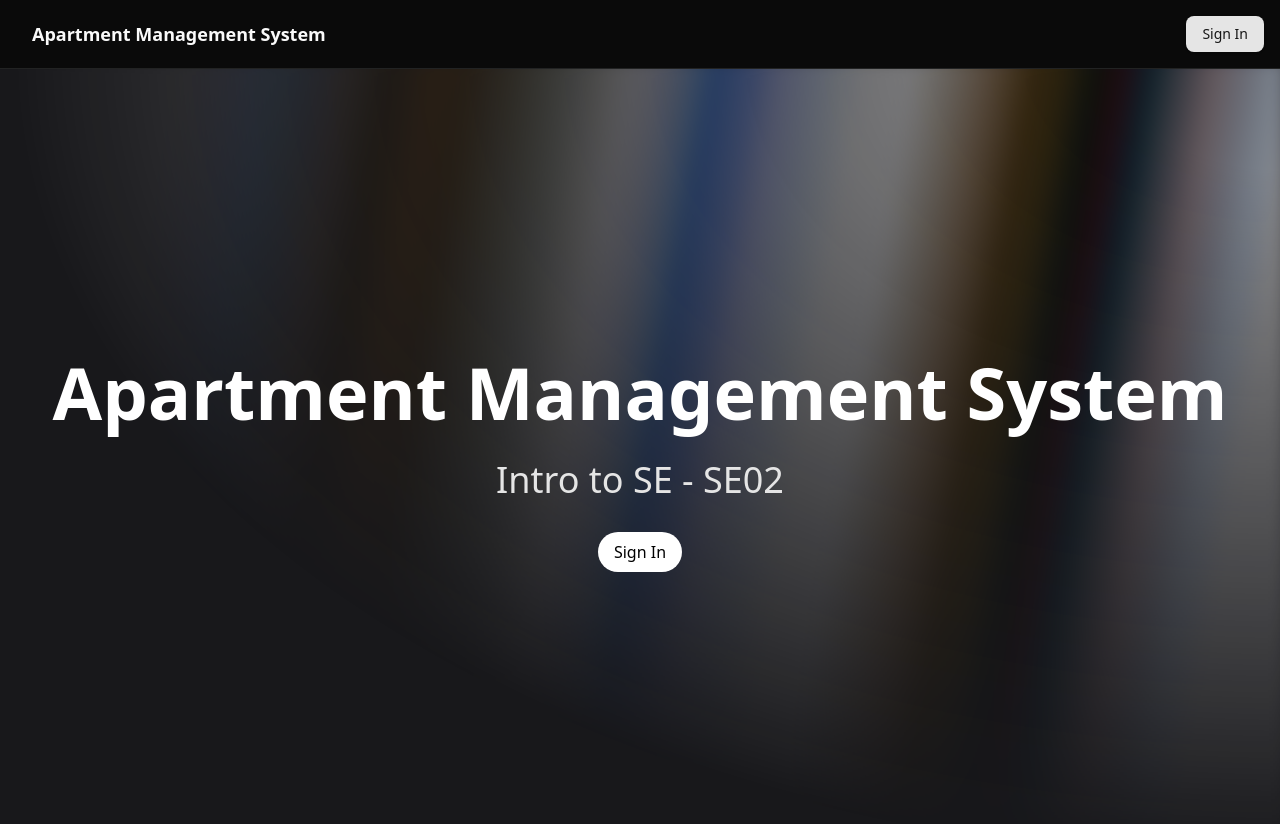
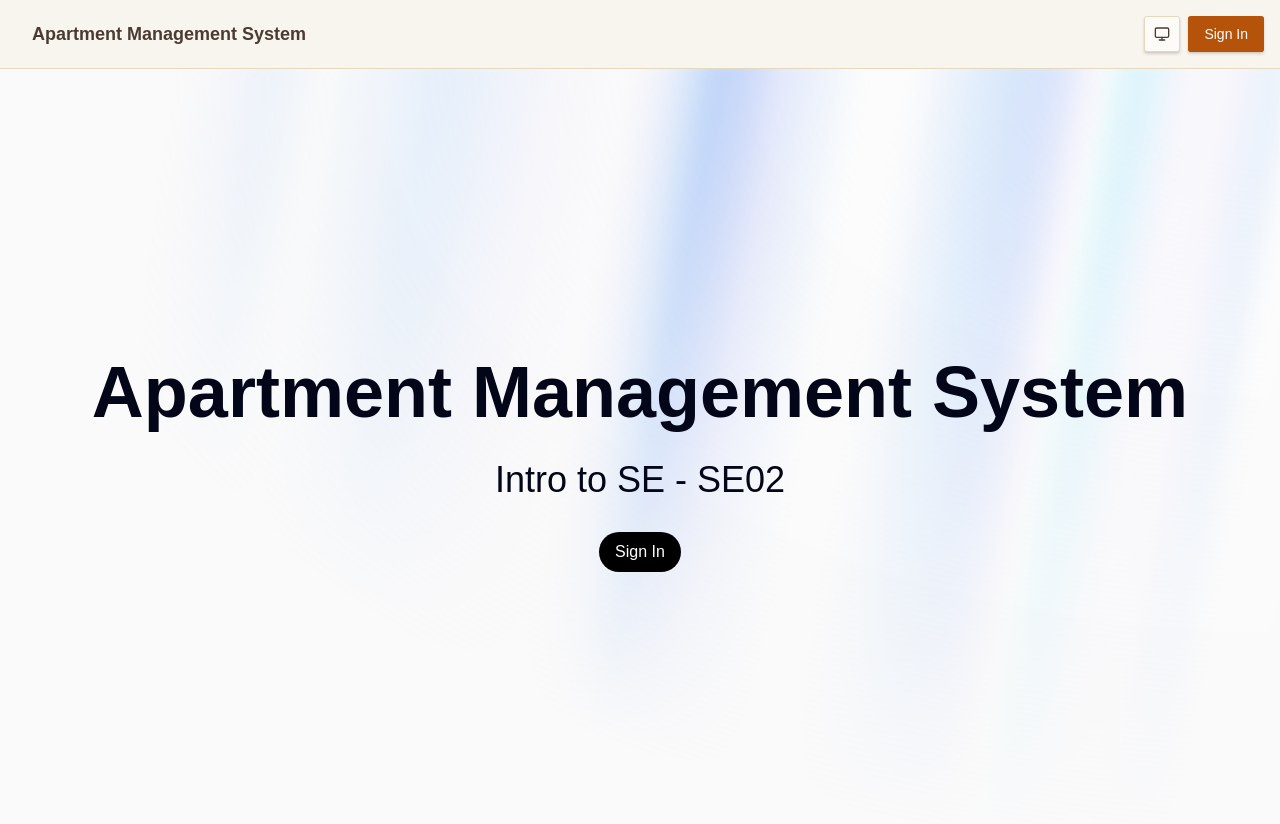
Before and after one commit to whiteou7/IT3180-2025I-SE02, a Next.js app: page / in a window 1280 px wide. Shown: the top 824 px of the page. Built offline with nearby package versions, Linux system fonts and the light colour scheme.

Commit message:
feat: use new theme and add theme toggler

```diff
--- a/components/Header.tsx
+++ b/components/Header.tsx
@@ -4,6 +4,7 @@
 import { useUserStore } from "@/store/userStore"
 import { Dialog, DialogContent, DialogHeader, DialogTitle, DialogTrigger } from "./ui/dialog"
 import { UserInfoForm } from "./UserInfoForm"
+import { ThemeToggle } from "./ThemeToggle"
 
 export default function Header() {
   const router = useRouter()
@@ -16,16 +17,20 @@
   }
 
   return (
-    <header className="fixed flex items-center justify-between p-4 border-b w-full bg-background z-10">
+    <header className="fixed flex items-center justify-between p-4 border-b w-full bg-card z-10">
       <Link href="/feed">
         <h1 className="text-lg font-bold mx-4 hover:text-primary">Apartment Management System</h1>
       </Link>
       {router.pathname !== "/login" && !userId ? (
-        <Button asChild>
-          <Link href="/login">Sign In</Link>
-        </Button>
+        <div className="flex gap-2 items-center">
+          <ThemeToggle />
+          <Button asChild>
+            <Link href="/login">Sign In</Link>
+          </Button>
+        </div>
       ) : router.pathname !== "/login" && (
-        <div className="flex gap-2">
+        <div className="flex gap-2 items-center">
+          <ThemeToggle />
           <Dialog>
             <DialogTrigger asChild>
               <Button>Profile</Button>
--- /dev/null
+++ b/components/ThemeToggle.tsx
@@ -0,0 +1,63 @@
+"use client"
+
+import * as React from "react"
+import { Moon, Sun, Monitor } from "lucide-react"
+import { useTheme } from "next-themes"
+
+import { Button } from "@/components/ui/button"
+import {
+  DropdownMenu,
+  DropdownMenuContent,
+  DropdownMenuItem,
+  DropdownMenuTrigger,
+} from "@/components/ui/dropdown-menu"
+
+export function ThemeToggle() {
+  const { setTheme, theme } = useTheme()
+  const [mounted, setMounted] = React.useState(false)
+
+  // useEffect only runs on the client, so now we can safely show the UI
+  React.useEffect(() => {
+    setMounted(true)
+  }, [])
+
+  if (!mounted) {
+    return (
+      <Button variant="outline" size="icon" className="h-9 w-9">
+        <Sun className="h-4 w-4" />
+        <span className="sr-only">Toggle theme</span>
+      </Button>
+    )
+  }
+
+  const getIcon = () => {
+    if (theme === "dark") return <Moon className="h-4 w-4" />
+    if (theme === "light") return <Sun className="h-4 w-4" />
+    return <Monitor className="h-4 w-4" />
+  }
+
+  return (
+    <DropdownMenu>
+      <DropdownMenuTrigger asChild>
+        <Button variant="outline" size="icon" className="h-9 w-9">
+          {getIcon()}
+          <span className="sr-only">Toggle theme</span>
+        </Button>
+      </DropdownMenuTrigger>
+      <DropdownMenuContent align="end">
+        <DropdownMenuItem onClick={() => setTheme("light")}>
+          <Sun className="mr-2 h-4 w-4" />
+          <span>Light</span>
+        </DropdownMenuItem>
+        <DropdownMenuItem onClick={() => setTheme("dark")}>
+          <Moon className="mr-2 h-4 w-4" />
+          <span>Dark</span>
+        </DropdownMenuItem>
+        <DropdownMenuItem onClick={() => setTheme("system")}>
+          <Monitor className="mr-2 h-4 w-4" />
+          <span>System</span>
+        </DropdownMenuItem>
+      </DropdownMenuContent>
+    </DropdownMenu>
+  )
+}
--- a/pages/_document.tsx
+++ b/pages/_document.tsx
@@ -2,7 +2,7 @@
 
 export default function Document() {
   return (
-    <Html lang="en" className="dark">
+    <Html lang="en">
       <Head />
       <body className="antialiased">
         <Main />
--- a/styles/globals.css
+++ b/styles/globals.css
@@ -70,74 +70,166 @@
   to {
     backgroundPosition: 350% 50%, 350% 50%;}}}
 
-:root {
-  --radius: 0.625rem;
-  --background: oklch(1 0 0);
-  --foreground: oklch(0.145 0 0);
-  --card: oklch(1 0 0);
-  --card-foreground: oklch(0.145 0 0);
-  --popover: oklch(1 0 0);
-  --popover-foreground: oklch(0.145 0 0);
-  --primary: oklch(0.205 0 0);
-  --primary-foreground: oklch(0.985 0 0);
-  --secondary: oklch(0.97 0 0);
-  --secondary-foreground: oklch(0.205 0 0);
-  --muted: oklch(0.97 0 0);
-  --muted-foreground: oklch(0.556 0 0);
-  --accent: oklch(0.97 0 0);
-  --accent-foreground: oklch(0.205 0 0);
-  --destructive: oklch(0.577 0.245 27.325);
-  --border: oklch(0.922 0 0);
-  --input: oklch(0.922 0 0);
-  --ring: oklch(0.708 0 0);
-  --chart-1: oklch(0.646 0.222 41.116);
-  --chart-2: oklch(0.6 0.118 184.704);
-  --chart-3: oklch(0.398 0.07 227.392);
-  --chart-4: oklch(0.828 0.189 84.429);
-  --chart-5: oklch(0.769 0.188 70.08);
-  --sidebar: oklch(0.985 0 0);
-  --sidebar-foreground: oklch(0.145 0 0);
-  --sidebar-primary: oklch(0.205 0 0);
-  --sidebar-primary-foreground: oklch(0.985 0 0);
-  --sidebar-accent: oklch(0.97 0 0);
-  --sidebar-accent-foreground: oklch(0.205 0 0);
-  --sidebar-border: oklch(0.922 0 0);
-  --sidebar-ring: oklch(0.708 0 0);
-}
+    :root {
+      --background: oklch(0.9885 0.0057 84.5659);
+      --foreground: oklch(0.3660 0.0251 49.6085);
+      --card: oklch(0.9686 0.0091 78.2818);
+      --card-foreground: oklch(0.3660 0.0251 49.6085);
+      --popover: oklch(0.9686 0.0091 78.2818);
+      --popover-foreground: oklch(0.3660 0.0251 49.6085);
+      --primary: oklch(0.5553 0.1455 48.9975);
+      --primary-foreground: oklch(1.0000 0 0);
+      --secondary: oklch(0.8276 0.0752 74.4400);
+      --secondary-foreground: oklch(0.4444 0.0096 73.6390);
+      --muted: oklch(0.9363 0.0218 83.2637);
+      --muted-foreground: oklch(0.5534 0.0116 58.0708);
+      --accent: oklch(0.9000 0.0500 74.9889);
+      --accent-foreground: oklch(0.4444 0.0096 73.6390);
+      --destructive: oklch(0.4437 0.1613 26.8994);
+      --destructive-foreground: oklch(1.0000 0 0);
+      --border: oklch(0.8866 0.0404 89.6994);
+      --input: oklch(0.8866 0.0404 89.6994);
+      --ring: oklch(0.5553 0.1455 48.9975);
+      --chart-1: oklch(0.5553 0.1455 48.9975);
+      --chart-2: oklch(0.5534 0.0116 58.0708);
+      --chart-3: oklch(0.5538 0.1207 66.4416);
+      --chart-4: oklch(0.5534 0.0116 58.0708);
+      --chart-5: oklch(0.6806 0.1423 75.8340);
+      --sidebar: oklch(0.9363 0.0218 83.2637);
+      --sidebar-foreground: oklch(0.3660 0.0251 49.6085);
+      --sidebar-primary: oklch(0.5553 0.1455 48.9975);
+      --sidebar-primary-foreground: oklch(1.0000 0 0);
+      --sidebar-accent: oklch(0.5538 0.1207 66.4416);
+      --sidebar-accent-foreground: oklch(1.0000 0 0);
+      --sidebar-border: oklch(0.8866 0.0404 89.6994);
+      --sidebar-ring: oklch(0.5553 0.1455 48.9975);
+      --font-sans: Oxanium, sans-serif;
+      --font-serif: Merriweather, serif;
+      --font-mono: Fira Code, monospace;
+      --radius: 0.3rem;
+      --shadow-x: 0px;
+      --shadow-y: 2px;
+      --shadow-blur: 3px;
+      --shadow-spread: 0px;
+      --shadow-opacity: 0.18;
+      --shadow-color: hsl(28 18% 25%);
+      --shadow-2xs: 0px 2px 3px 0px hsl(28 18% 25% / 0.09);
+      --shadow-xs: 0px 2px 3px 0px hsl(28 18% 25% / 0.09);
+      --shadow-sm: 0px 2px 3px 0px hsl(28 18% 25% / 0.18), 0px 1px 2px -1px hsl(28 18% 25% / 0.18);
+      --shadow: 0px 2px 3px 0px hsl(28 18% 25% / 0.18), 0px 1px 2px -1px hsl(28 18% 25% / 0.18);
+      --shadow-md: 0px 2px 3px 0px hsl(28 18% 25% / 0.18), 0px 2px 4px -1px hsl(28 18% 25% / 0.18);
+      --shadow-lg: 0px 2px 3px 0px hsl(28 18% 25% / 0.18), 0px 4px 6px -1px hsl(28 18% 25% / 0.18);
+      --shadow-xl: 0px 2px 3px 0px hsl(28 18% 25% / 0.18), 0px 8px 10px -1px hsl(28 18% 25% / 0.18);
+      --shadow-2xl: 0px 2px 3px 0px hsl(28 18% 25% / 0.45);
+      --tracking-normal: 0em;
+      --spacing: 0.25rem;
+    }
 
-.dark {
-  --background: oklch(0.145 0 0);
-  --foreground: oklch(0.985 0 0);
-  --card: oklch(0.205 0 0);
-  --card-foreground: oklch(0.985 0 0);
-  --popover: oklch(0.205 0 0);
-  --popover-foreground: oklch(0.985 0 0);
-  --primary: oklch(0.922 0 0);
-  --primary-foreground: oklch(0.205 0 0);
-  --secondary: oklch(0.269 0 0);
-  --secondary-foreground: oklch(0.985 0 0);
-  --muted: oklch(0.269 0 0);
-  --muted-foreground: oklch(0.708 0 0);
-  --accent: oklch(0.269 0 0);
-  --accent-foreground: oklch(0.985 0 0);
-  --destructive: oklch(0.704 0.191 22.216);
-  --border: oklch(1 0 0 / 10%);
-  --input: oklch(1 0 0 / 15%);
-  --ring: oklch(0.556 0 0);
-  --chart-1: oklch(0.488 0.243 264.376);
-  --chart-2: oklch(0.696 0.17 162.48);
-  --chart-3: oklch(0.769 0.188 70.08);
-  --chart-4: oklch(0.627 0.265 303.9);
-  --chart-5: oklch(0.645 0.246 16.439);
-  --sidebar: oklch(0.205 0 0);
-  --sidebar-foreground: oklch(0.985 0 0);
-  --sidebar-primary: oklch(0.488 0.243 264.376);
-  --sidebar-primary-foreground: oklch(0.985 0 0);
-  --sidebar-accent: oklch(0.269 0 0);
-  --sidebar-accent-foreground: oklch(0.985 0 0);
-  --sidebar-border: oklch(1 0 0 / 10%);
-  --sidebar-ring: oklch(0.556 0 0);
-}
+    .dark {
+      --background: oklch(0.2161 0.0061 56.0434);
+      --foreground: oklch(0.9699 0.0013 106.4238);
+      --card: oklch(0.2685 0.0063 34.2976);
+      --card-foreground: oklch(0.9699 0.0013 106.4238);
+      --popover: oklch(0.2685 0.0063 34.2976);
+      --popover-foreground: oklch(0.9699 0.0013 106.4238);
+      --primary: oklch(0.7049 0.1867 47.6044);
+      --primary-foreground: oklch(1.0000 0 0);
+      --secondary: oklch(0.4444 0.0096 73.6390);
+      --secondary-foreground: oklch(0.9232 0.0026 48.7171);
+      --muted: oklch(0.2330 0.0073 67.4563);
+      --muted-foreground: oklch(0.7161 0.0091 56.2590);
+      --accent: oklch(0.3598 0.0497 229.3202);
+      --accent-foreground: oklch(0.9232 0.0026 48.7171);
+      --destructive: oklch(0.5771 0.2152 27.3250);
+      --destructive-foreground: oklch(1.0000 0 0);
+      --border: oklch(0.3741 0.0087 67.5582);
+      --input: oklch(0.3741 0.0087 67.5582);
+      --ring: oklch(0.7049 0.1867 47.6044);
+      --chart-1: oklch(0.7049 0.1867 47.6044);
+      --chart-2: oklch(0.6847 0.1479 237.3225);
+      --chart-3: oklch(0.7952 0.1617 86.0468);
+      --chart-4: oklch(0.7161 0.0091 56.2590);
+      --chart-5: oklch(0.5534 0.0116 58.0708);
+      --sidebar: oklch(0.2685 0.0063 34.2976);
+      --sidebar-foreground: oklch(0.9699 0.0013 106.4238);
+      --sidebar-primary: oklch(0.7049 0.1867 47.6044);
+      --sidebar-primary-foreground: oklch(1.0000 0 0);
+      --sidebar-accent: oklch(0.6847 0.1479 237.3225);
+      --sidebar-accent-foreground: oklch(0.2839 0.0734 254.5378);
+      --sidebar-border: oklch(0.3741 0.0087 67.5582);
+      --sidebar-ring: oklch(0.7049 0.1867 47.6044);
+      --font-sans: Oxanium, sans-serif;
+      --font-serif: Merriweather, serif;
+      --font-mono: Fira Code, monospace;
+      --radius: 0.3rem;
+      --shadow-x: 0px;
+      --shadow-y: 2px;
+      --shadow-blur: 3px;
+      --shadow-spread: 0px;
+      --shadow-opacity: 0.18;
+      --shadow-color: hsl(0 0% 5%);
+      --shadow-2xs: 0px 2px 3px 0px hsl(0 0% 5% / 0.09);
+      --shadow-xs: 0px 2px 3px 0px hsl(0 0% 5% / 0.09);
+      --shadow-sm: 0px 2px 3px 0px hsl(0 0% 5% / 0.18), 0px 1px 2px -1px hsl(0 0% 5% / 0.18);
+      --shadow: 0px 2px 3px 0px hsl(0 0% 5% / 0.18), 0px 1px 2px -1px hsl(0 0% 5% / 0.18);
+      --shadow-md: 0px 2px 3px 0px hsl(0 0% 5% / 0.18), 0px 2px 4px -1px hsl(0 0% 5% / 0.18);
+      --shadow-lg: 0px 2px 3px 0px hsl(0 0% 5% / 0.18), 0px 4px 6px -1px hsl(0 0% 5% / 0.18);
+      --shadow-xl: 0px 2px 3px 0px hsl(0 0% 5% / 0.18), 0px 8px 10px -1px hsl(0 0% 5% / 0.18);
+      --shadow-2xl: 0px 2px 3px 0px hsl(0 0% 5% / 0.45);
+    }
+
+    @theme inline {
+      --color-background: var(--background);
+      --color-foreground: var(--foreground);
+      --color-card: var(--card);
+      --color-card-foreground: var(--card-foreground);
+      --color-popover: var(--popover);
+      --color-popover-foreground: var(--popover-foreground);
+      --color-primary: var(--primary);
+      --color-primary-foreground: var(--primary-foreground);
+      --color-secondary: var(--secondary);
+      --color-secondary-foreground: var(--secondary-foreground);
+      --color-muted: var(--muted);
+      --color-muted-foreground: var(--muted-foreground);
+      --color-accent: var(--accent);
+      --color-accent-foreground: var(--accent-foreground);
+      --color-destructive: var(--destructive);
+      --color-destructive-foreground: var(--destructive-foreground);
+      --color-border: var(--border);
+      --color-input: var(--input);
+      --color-ring: var(--ring);
+      --color-chart-1: var(--chart-1);
+      --color-chart-2: var(--chart-2);
+      --color-chart-3: var(--chart-3);
+      --color-chart-4: var(--chart-4);
+      --color-chart-5: var(--chart-5);
+      --color-sidebar: var(--sidebar);
+      --color-sidebar-foreground: var(--sidebar-foreground);
+      --color-sidebar-primary: var(--sidebar-primary);
+      --color-sidebar-primary-foreground: var(--sidebar-primary-foreground);
+      --color-sidebar-accent: var(--sidebar-accent);
+      --color-sidebar-accent-foreground: var(--sidebar-accent-foreground);
+      --color-sidebar-border: var(--sidebar-border);
+      --color-sidebar-ring: var(--sidebar-ring);
+
+      --font-sans: var(--font-sans);
+      --font-mono: var(--font-mono);
+      --font-serif: var(--font-serif);
+
+      --radius-sm: calc(var(--radius) - 4px);
+      --radius-md: calc(var(--radius) - 2px);
+      --radius-lg: var(--radius);
+      --radius-xl: calc(var(--radius) + 4px);
+
+      --shadow-2xs: var(--shadow-2xs);
+      --shadow-xs: var(--shadow-xs);
+      --shadow-sm: var(--shadow-sm);
+      --shadow: var(--shadow);
+      --shadow-md: var(--shadow-md);
+      --shadow-lg: var(--shadow-lg);
+      --shadow-xl: var(--shadow-xl);
+      --shadow-2xl: var(--shadow-2xl);
+    }
 
 @layer base {
   * {
```
Also changed, not shown: pages/_app.tsx (+8 -5 lines).
